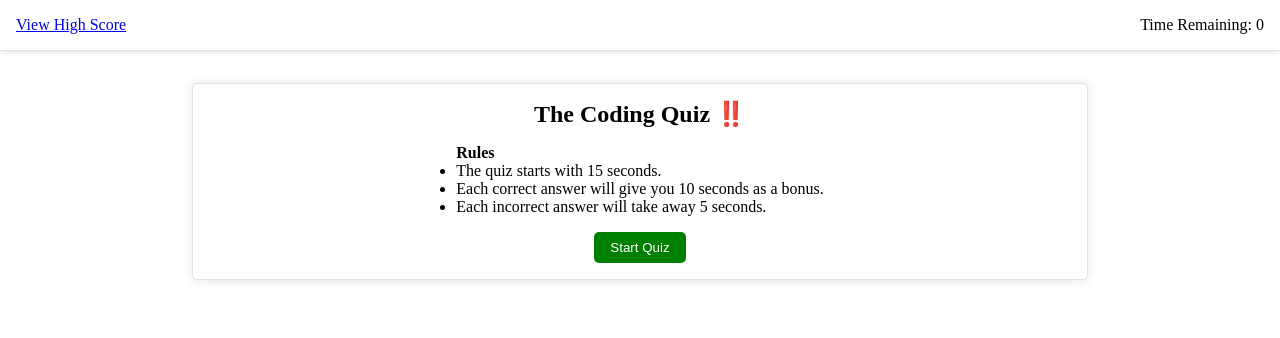
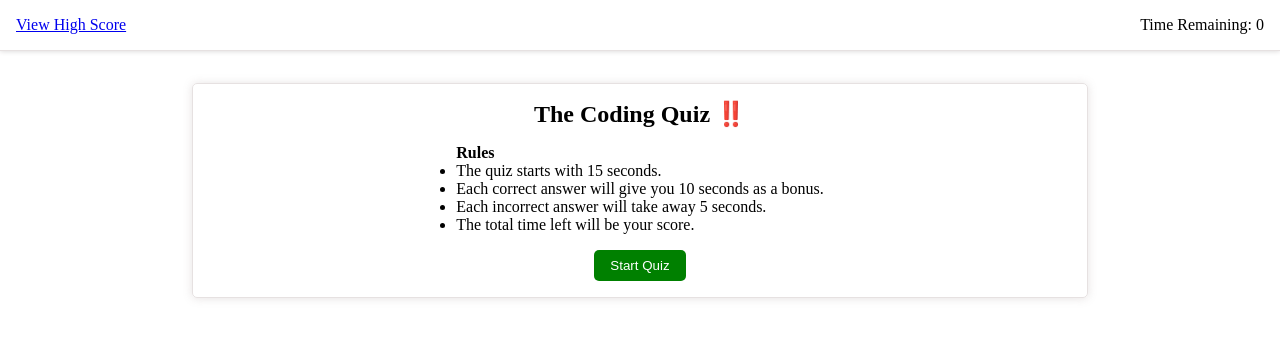
Before and after one commit to salidamaharjan/code-quiz-challenge-4, a plain HTML site: page index.html in a window 1280 px wide. Drawn offline with Linux system fonts and the light colour scheme.

Commit message:
updated rule

```diff
--- a/index.html
+++ b/index.html
@@ -47,6 +47,7 @@
               <li>The quiz starts with 15 seconds.</li>
               <li>Each correct answer will give you 10 seconds as a bonus.</li>
               <li>Each incorrect answer will take away 5 seconds.</li>
+              <li>The total time left will be your score.</li>
             </ul>
           </div>
         </div>
```
